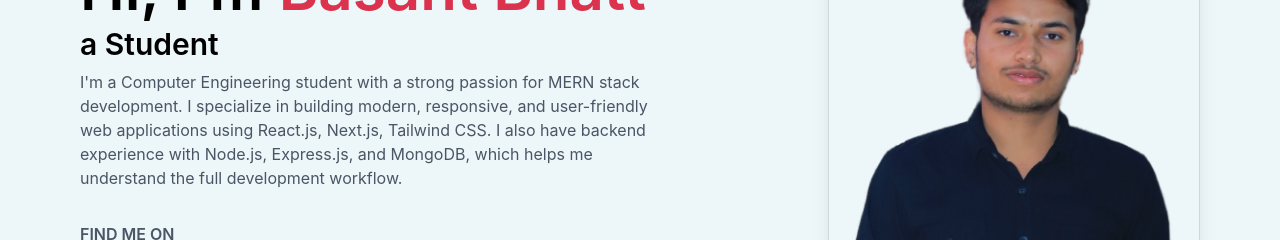
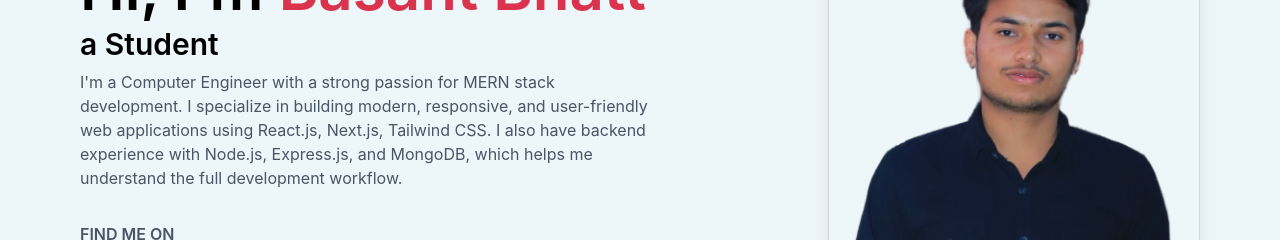
Before and after one commit to basantbht/My-Portfolio, a Next.js app: page / in a window 1280 px wide. Shown: the part 201-441 px from the top of the page. Built offline with nearby package versions, Linux system fonts and the light colour scheme.

Commit message:
description update

```diff
--- a/src/components/Hero.tsx
+++ b/src/components/Hero.tsx
@@ -39,7 +39,7 @@ const Hero = () => {
             transition={{ duration: 0.8, delay: 0.5 }}
             className="mt-2 text-base md:text-md text-gray-600 dark:text-gray-300 max-w-xl"
           >
-            I'm a Computer Engineering student with a strong passion for MERN stack development. I specialize in building modern, responsive, and user-friendly web applications using React.js, Next.js, Tailwind CSS. I also have backend experience with Node.js, Express.js, and MongoDB, which helps me understand the full development workflow.
+            I'm a Computer Engineer with a strong passion for MERN stack development. I specialize in building modern, responsive, and user-friendly web applications using React.js, Next.js, Tailwind CSS. I also have backend experience with Node.js, Express.js, and MongoDB, which helps me understand the full development workflow.
           </motion.p>
 
           {/* Social links */}
```
